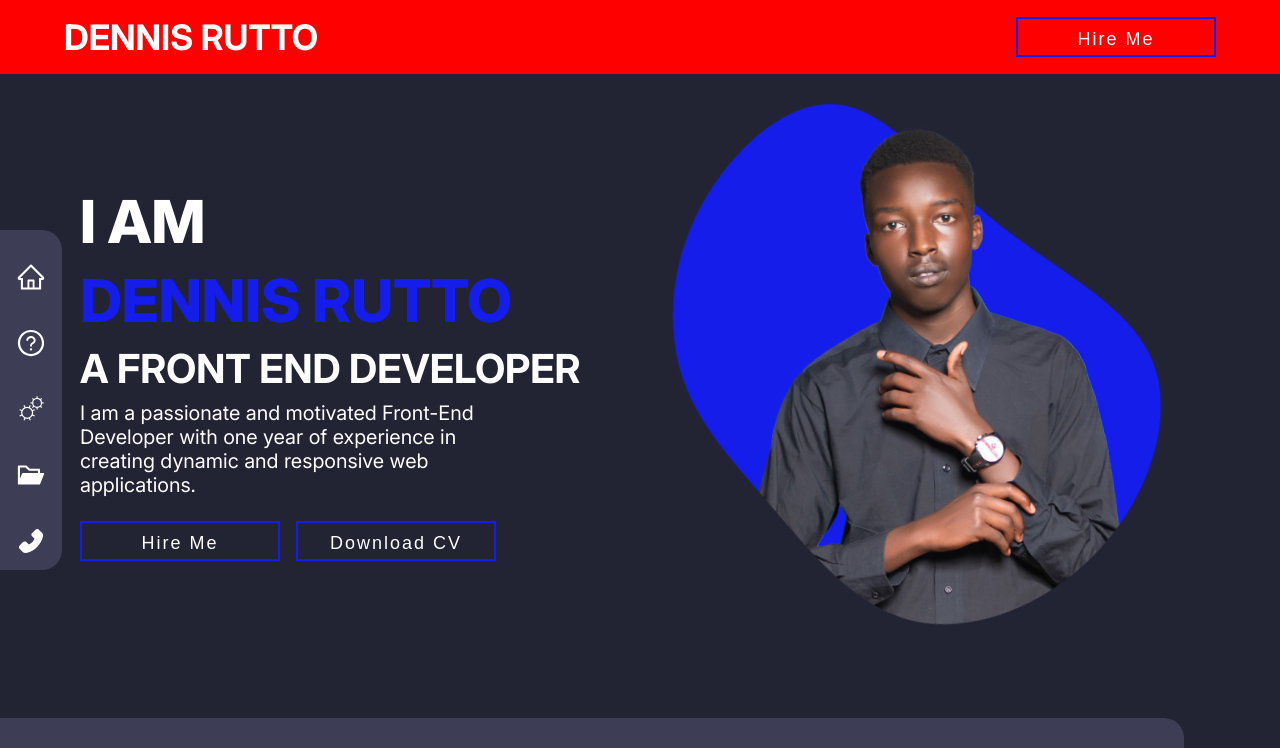
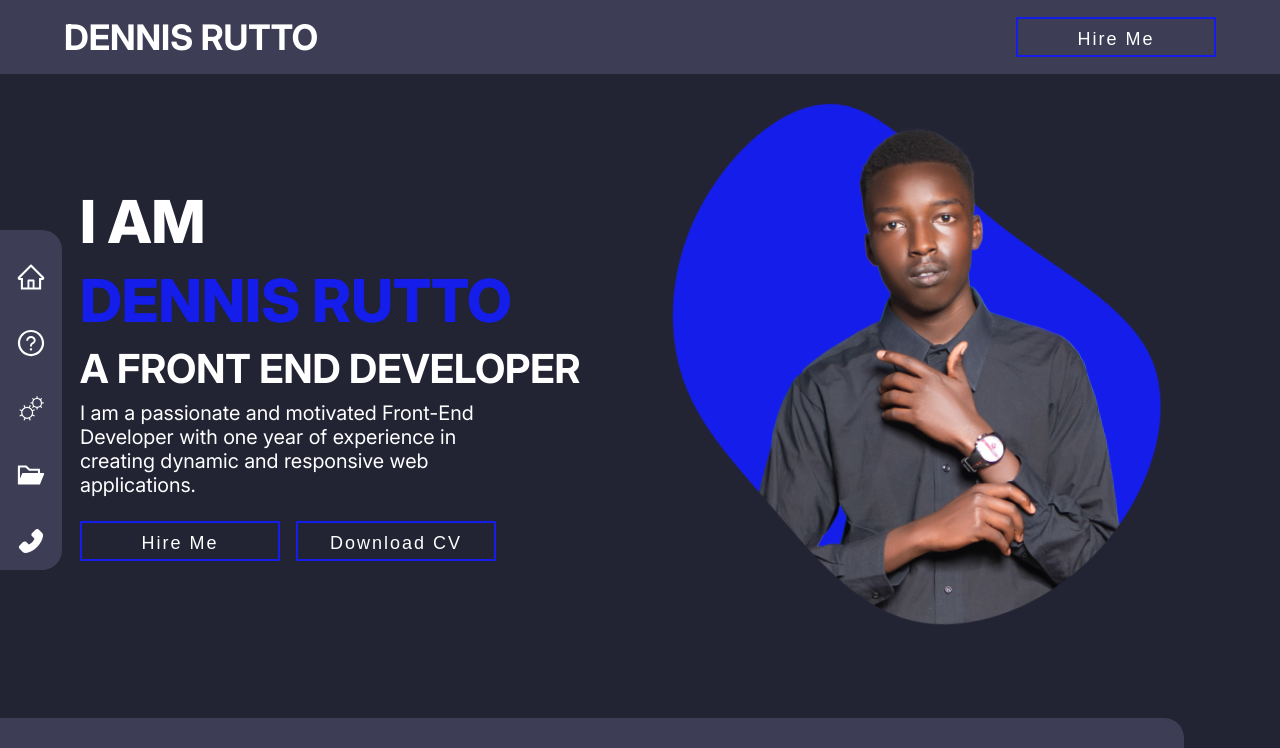
Before and after one commit to ruttogit/dennis-rutto-portforlio, a React (Create React App) app: page / in a window 1280 px wide. Shown: the top 748 px of the page. Built offline with nearby package versions, Linux system fonts and the light colour scheme.

Commit message:
changes on nav bar color

```diff
--- a/src/components/TopNavBar/TopNavBar.css
+++ b/src/components/TopNavBar/TopNavBar.css
@@ -3,7 +3,7 @@
     align-items: center;
     justify-content: space-between;
     padding: 1rem 5%;
-    background: red;
+    background: #3D3E56;
     z-index: 200;
 }
 
```
